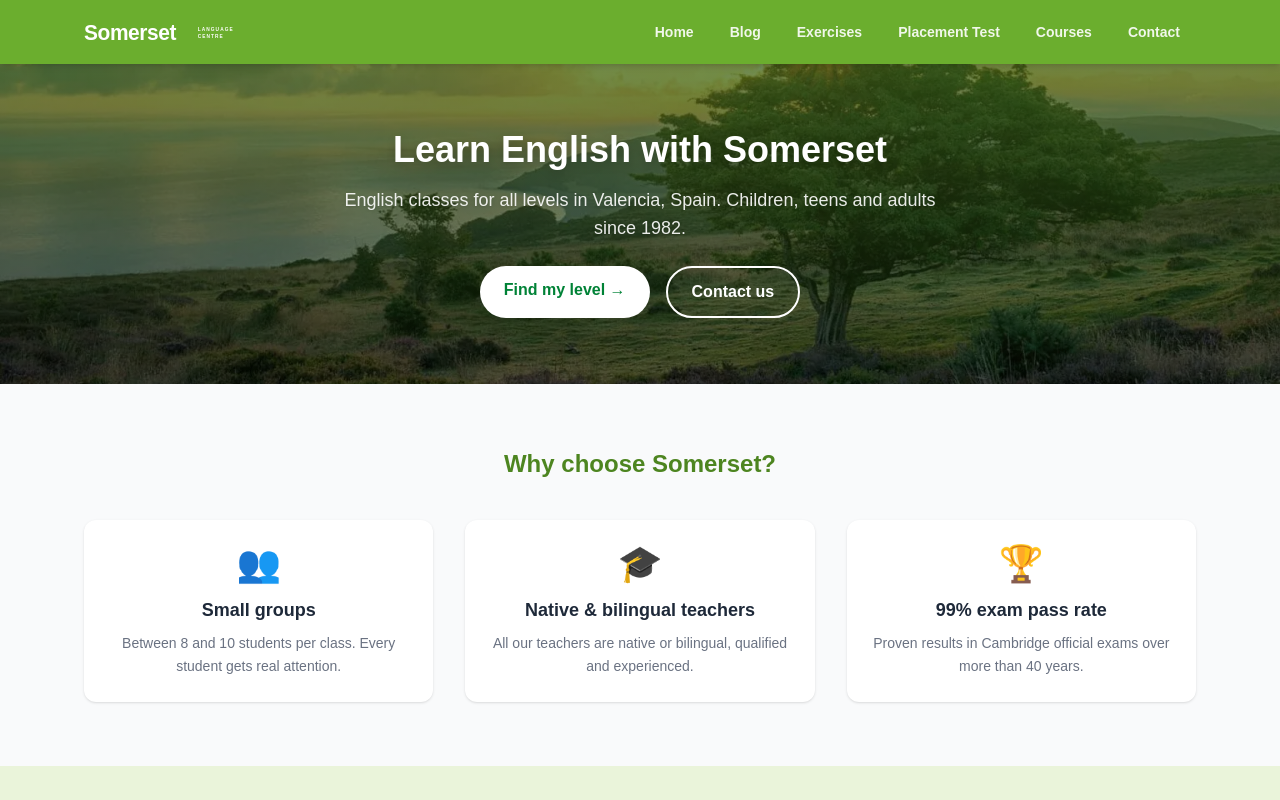
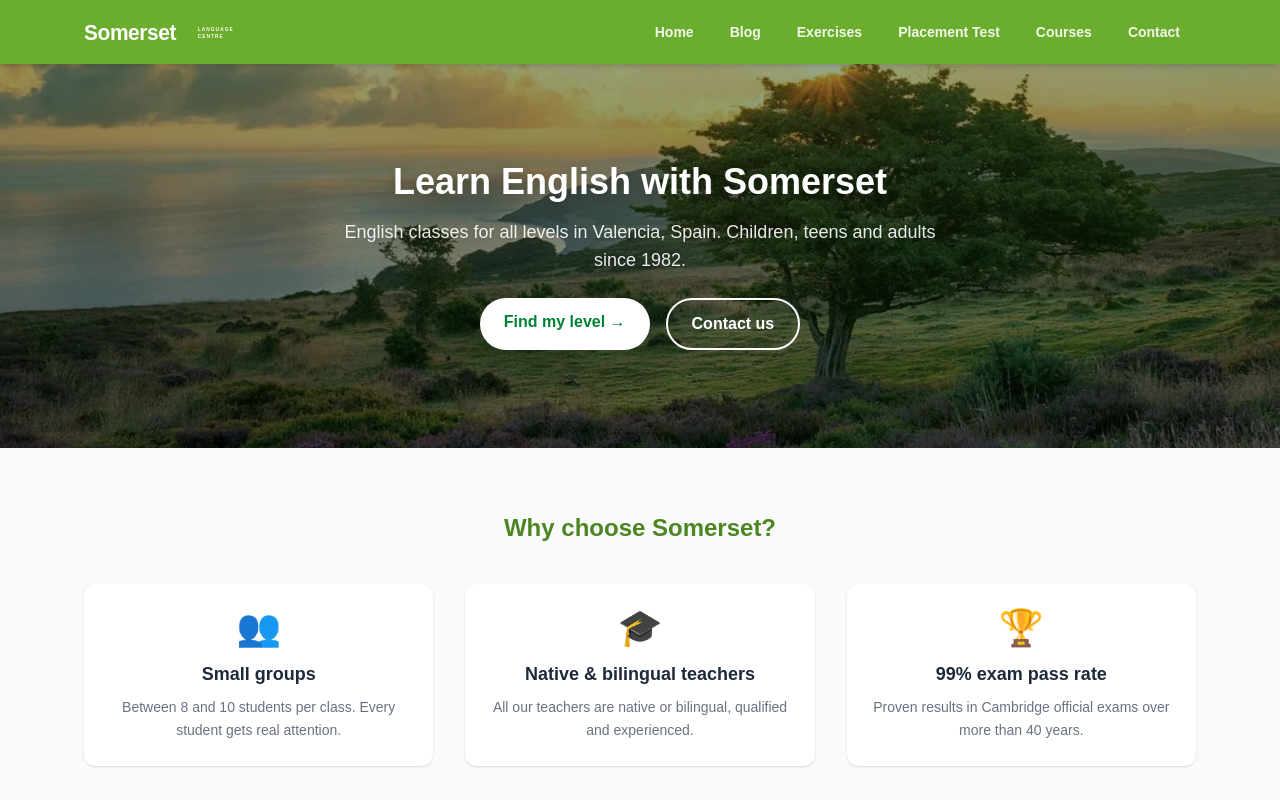
Before and after one commit to hugosanhan-design/somerset-website, a Next.js app: page / in a window 1280 px wide. Shown: the top 800 px of the page. Built offline with nearby package versions, Linux system fonts and the light colour scheme.

Commit message:
Fix hero: remove brightness filter, lighten gradient so photo shows

```diff
--- a/src/app/page.tsx
+++ b/src/app/page.tsx
@@ -4,9 +4,9 @@ export default function Home() {
   return (
     <>
       {/* Hero */}
-      <section className="relative h-80 flex items-center justify-center overflow-hidden">
-        <div className="absolute inset-0 bg-cover bg-center" style={{ backgroundImage: "url('/hero-bg.jpg')", filter: "brightness(0.6)" }} />
-        <div className="absolute inset-0" style={{ background: "linear-gradient(to bottom, rgba(77,133,32,0.5) 0%, rgba(0,0,0,0.3) 100%)" }} />
+      <section className="relative h-96 flex items-center justify-center overflow-hidden">
+        <div className="absolute inset-0 bg-cover bg-center" style={{ backgroundImage: "url('/hero-bg.jpg')" }} />
+        <div className="absolute inset-0" style={{ background: "linear-gradient(to bottom, rgba(30,60,10,0.45) 0%, rgba(0,0,0,0.55) 100%)" }} />
         <div className="relative z-10 text-center text-white px-6 max-w-2xl">
           <h1 className="text-4xl font-bold mb-4 drop-shadow-lg">Learn English with Somerset</h1>
           <p className="text-lg opacity-90 mb-6 drop-shadow">English classes for all levels in Valencia, Spain. Children, teens and adults since 1982.</p>
```
